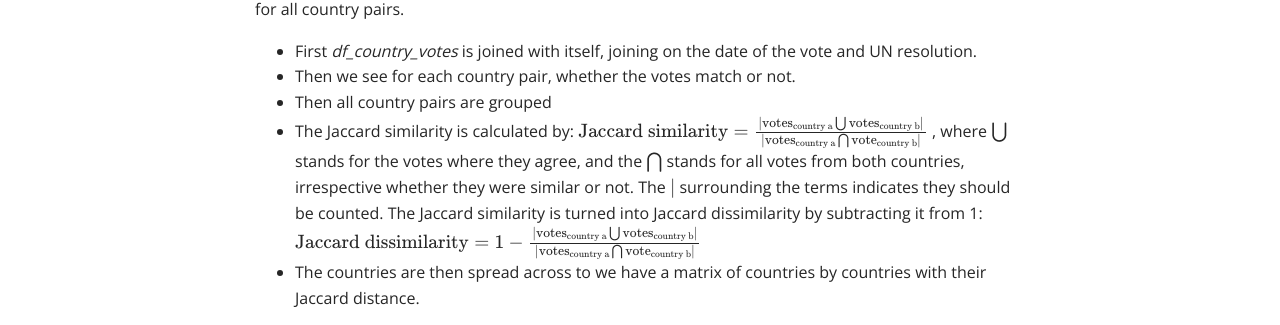
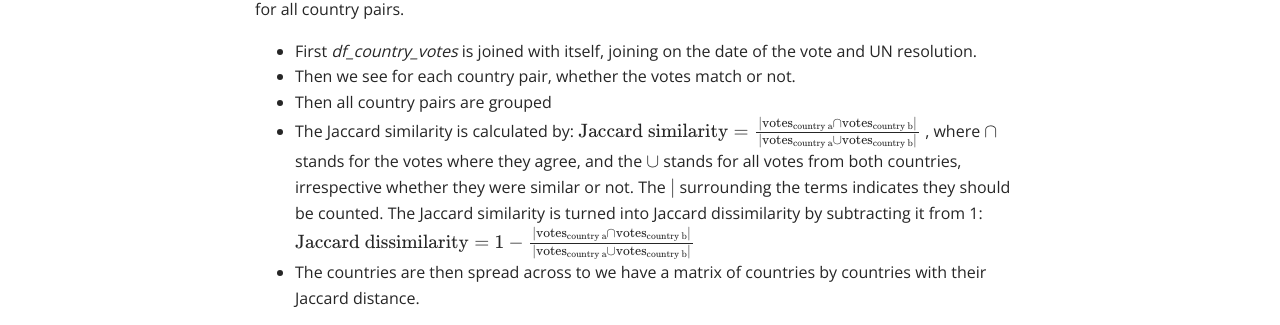
Before and after one commit to mark-me/mark-me.github.io, a Jekyll site: the page built from _pages/tutorials/distance-measures/distance-measures.md, in a window 1280 px wide and 900 px high, scrolled down 1537 px. Shown: the part 144-469 px from the top of the window. Built offline with Jekyll 4.4.1, drawn with Linux system fonts in a browser that asks for light colours; nearby versions of some CDN libraries; formulas are drawn with MathJax 3; a script that is not in the unit is left out.

Commit message:
Fix Jaccard formula in distance measures tutorial
The fraction was upside down: intersection belongs in the numerator and
union in the denominator. The explanation of both symbols is corrected to
match, which is also what the R script already computes.

Co-Authored-By: Claude Opus 5.5 <noreply@anthropic.com>

````diff
--- a/_pages/tutorials/distance-measures/distance-measures.md
+++ b/_pages/tutorials/distance-measures/distance-measures.md
@@ -53,9 +53,9 @@ We can create our own Jaccard distance matrix by making a comparison of each of
 * Then all country pairs are grouped
 * The Jaccard similarity is calculated by:
 $$
-  \text{Jaccard similarity} = {|\text{votes}_\text{country a} \bigcup \text{votes}_\text{country b}| \over |\text{votes}_\text{country a} \bigcap \text{vote}_\text{country b}|}
+  \text{Jaccard similarity} = {|\text{votes}_\text{country a} \cap \text{votes}_\text{country b}| \over |\text{votes}_\text{country a} \cup \text{votes}_\text{country b}|}
 $$
-, where $\bigcup$ stands for the votes where they agree, and the $\bigcap$ stands for all votes from both countries, irrespective whether they were similar or not. The $|$ surrounding the terms indicates they should be counted. The Jaccard similarity is turned into Jaccard dissimilarity by subtracting it from 1: $$\text{Jaccard dissimilarity} = 1-{|\text{votes}_\text{country a} \bigcup \text{votes}_\text{country b}| \over |\text{votes}_\text{country a} \bigcap \text{vote}_\text{country b}|}$$
+, where $\cap$ stands for the votes where they agree, and the $\cup$ stands for all votes from both countries, irrespective whether they were similar or not. The $|$ surrounding the terms indicates they should be counted. The Jaccard similarity is turned into Jaccard dissimilarity by subtracting it from 1: $$\text{Jaccard dissimilarity} = 1-{|\text{votes}_\text{country a} \cap \text{votes}_\text{country b}| \over |\text{votes}_\text{country a} \cup \text{votes}_\text{country b}|}$$
 * The countries are then spread across to we have a matrix of countries by countries with their Jaccard distance.
 
 ```r
````
